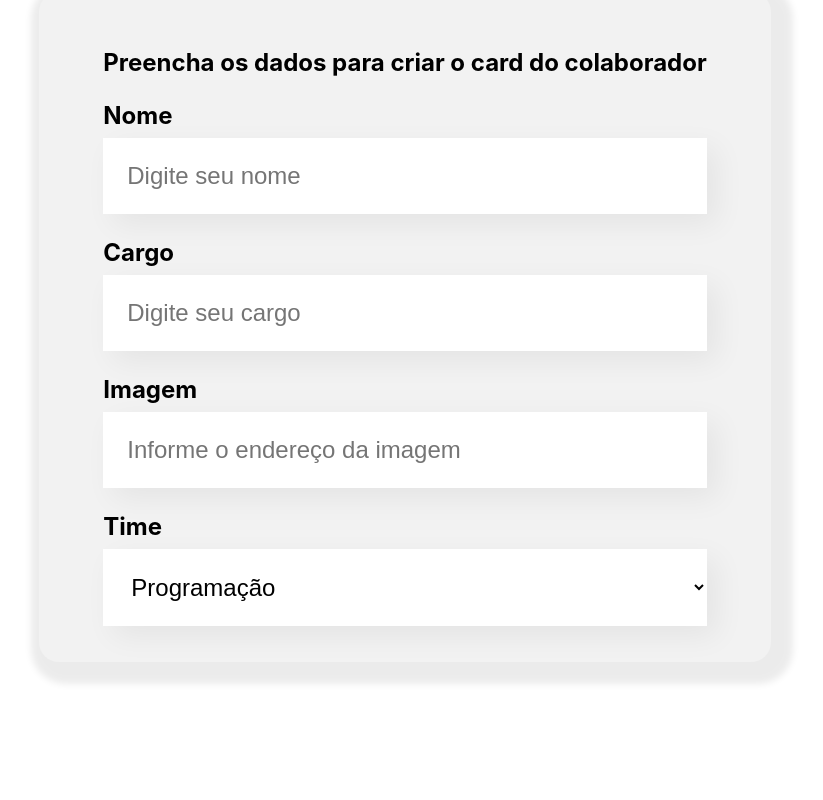
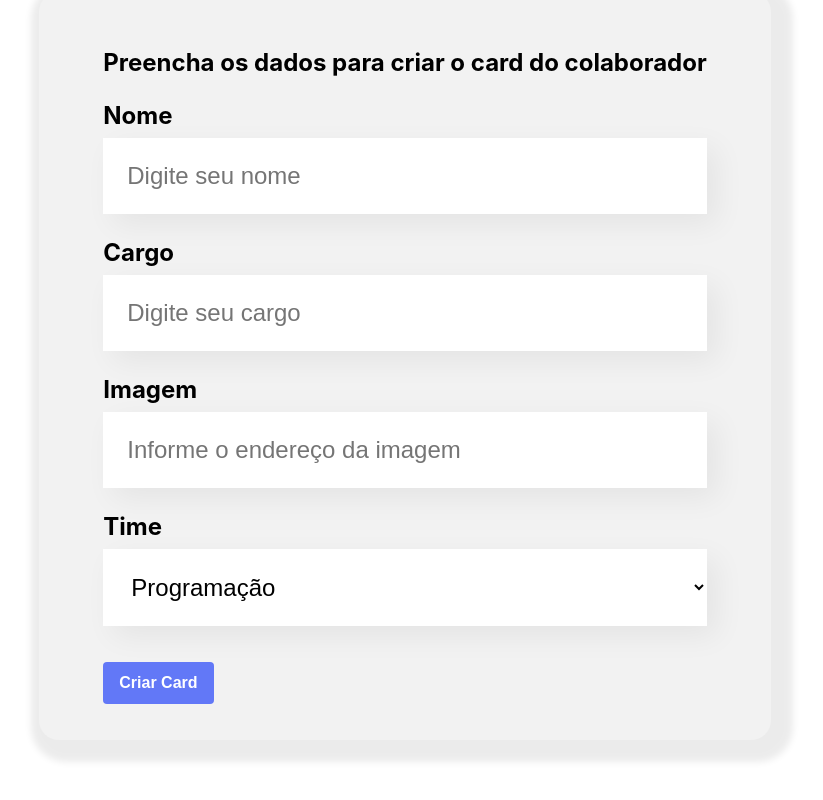
Before and after one commit to surykt/organo, a React (Create React App) app in the folder organo/: page / in a window 1280 px wide. Shown: the part 586-1386 px from the top of the page, without its empty margins (235-1058 px from the left). Before the commit the page ends 1328 px from the top, so only its background shows below. Built offline with nearby package versions, Linux system fonts and the light colour scheme.

Commit message:
Create button component

```diff
--- /dev/null
+++ b/organo/src/Components/Button/Button.css
@@ -0,0 +1,15 @@
+.button {
+  background-color: #6278f7;
+  color:#fff;
+  border-radius: 4px;
+  border: none;
+  padding: 12px 16px;
+  margin-top: 36px;
+  cursor: pointer;
+  font-weight: bold;
+  font-size: 16px;
+}
+
+.button:hover {
+  color:#95ffd4;
+}
--- /dev/null
+++ b/organo/src/Components/Button/Button.js
@@ -0,0 +1,8 @@
+import React from "react";
+import "./Button.css"
+
+export default function Button(props) {
+  return (
+    <button className="button">{props.text}</button>
+  )
+}
--- a/organo/src/Components/Form/Form.js
+++ b/organo/src/Components/Form/Form.js
@@ -2,8 +2,9 @@ import React from "react";
 import "./Form.css";
 import TextField from "../TextField/TextField";
 import DropdownList from "../DropdownList/DropdownList";
+import Button from "../Button/Button";
 
-export default function () {
+export default function Form() {
   const times = [
     "Programação",
     "Front-end",
@@ -11,7 +12,7 @@ export default function () {
     "Devops",
     "UX e Design",
     "Mobile",
-    "Inovação e Gestão",
+    "Inovação e Gestão"
   ];
 
   return (
@@ -22,6 +23,7 @@ export default function () {
         <TextField label="Cargo" placeholder="Digite seu cargo" />
         <TextField label="Imagem" placeholder="Informe o endereço da imagem" />
         <DropdownList label="Time" items={times} />
+        <Button text="Criar Card" />
       </form>
     </section>
   );
--- a/organo/src/Components/TextField/TextField.js
+++ b/organo/src/Components/TextField/TextField.js
@@ -1,7 +1,7 @@
 import React from "react";
 import "./TextField.css";
 
-export default function (props) {
+export default function TextField(props) {
   return (
     <div className="text-field">
       <label>{props.label}</label>
```
